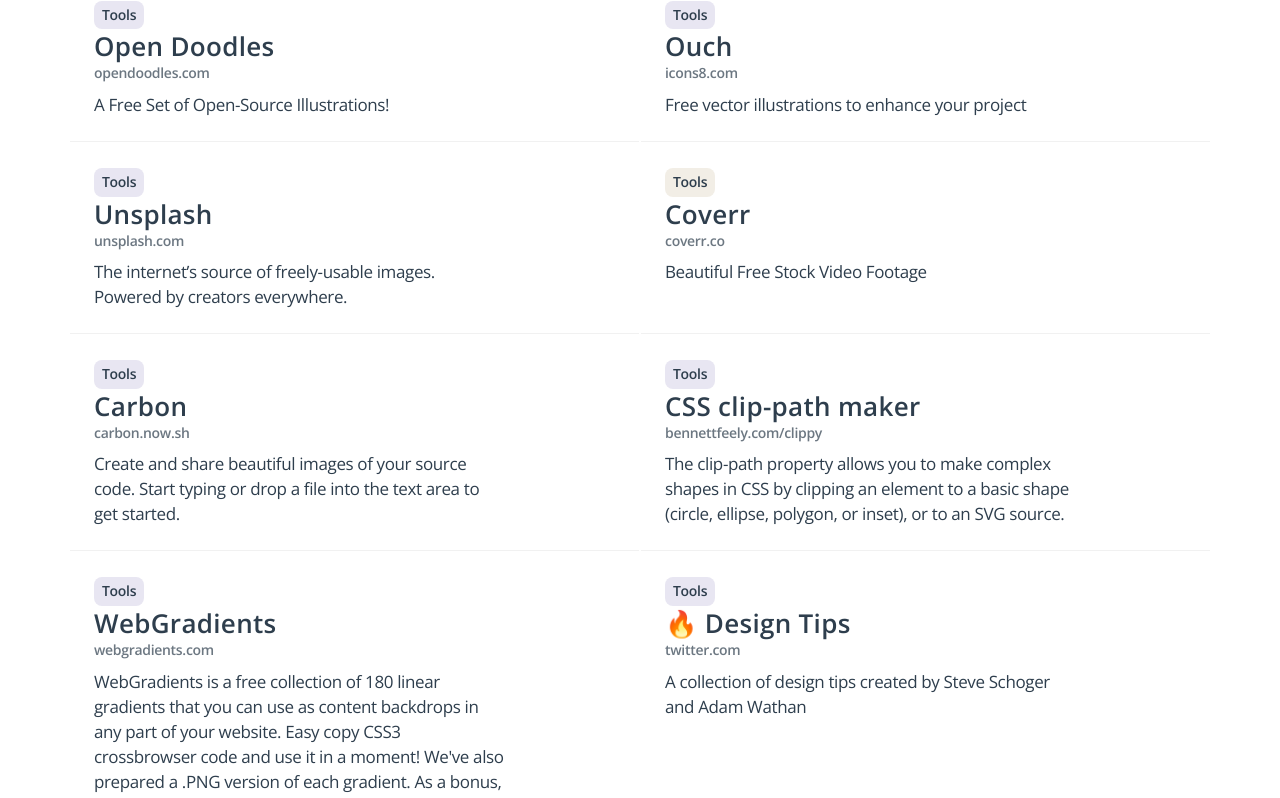
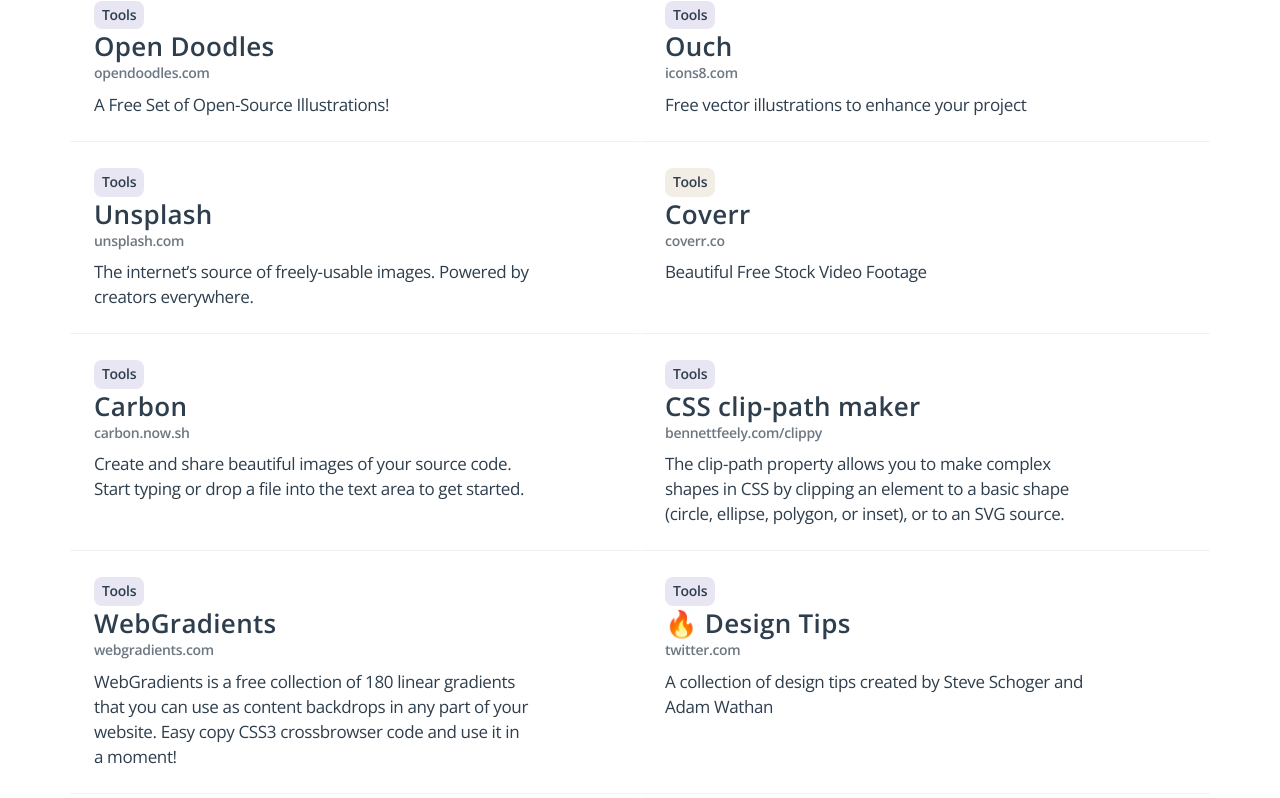
Before and after one commit to DEmanderbag/portfoliov2, a Next.js app: page /bookmarks in a window 1280 px wide. Shown: the part 1891-2689 px from the top of the page. Built offline with nearby package versions, Linux system fonts and the light colour scheme.

Commit message:
Update text, make cards clickable

```diff
--- a/components/booksmarks/BookmarkCard.js
+++ b/components/booksmarks/BookmarkCard.js
@@ -5,7 +5,14 @@
   return (
     <>
       {devResources.map((resource) => (
-        <article key={resource.title} className={styles.cardBasic}>
+        <a
+          key={resource.title}
+          href={resource.website}
+          className={styles.cardBasic}
+          target="_blank"
+          rel="noreferrer"
+        >
+          <article>
             {/* <div className={styles.favicon}>
             <div className={styles.faviconMask}>
               <Image
@@ -30,6 +37,7 @@
               <p>{resource.subtitle}</p>
             </div>
           </article>
+        </a>
       ))}
     </>
   );
--- a/pages/bookmarks.js
+++ b/pages/bookmarks.js
@@ -183,7 +183,7 @@
   {
     title: "WebGradients",
     subtitle:
-      "WebGradients is a free collection of 180 linear gradients that you can use as content backdrops in any part of your website. Easy copy CSS3 crossbrowser code and use it in a moment! We've also prepared a .PNG version of each gradient. As a bonus, there are packs for Sketch & Photoshop.",
+      "WebGradients is a free collection of 180 linear gradients that you can use as content backdrops in any part of your website. Easy copy CSS3 crossbrowser code and use it in a moment!",
     website: "https://webgradients.com/",
     websiteShort: "webgradients.com",
     tag: "Tools",
```
Lines whose indentation alone changed are shown as unchanged.
